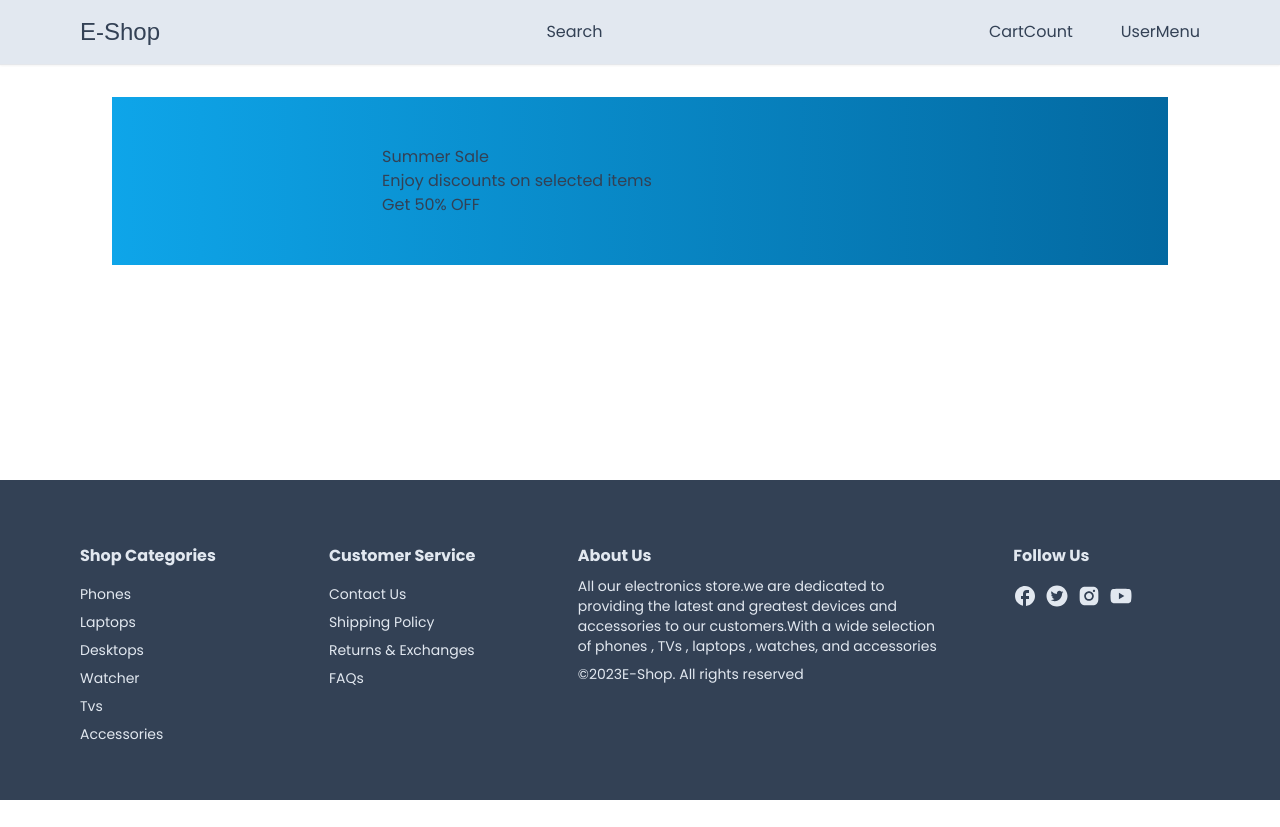
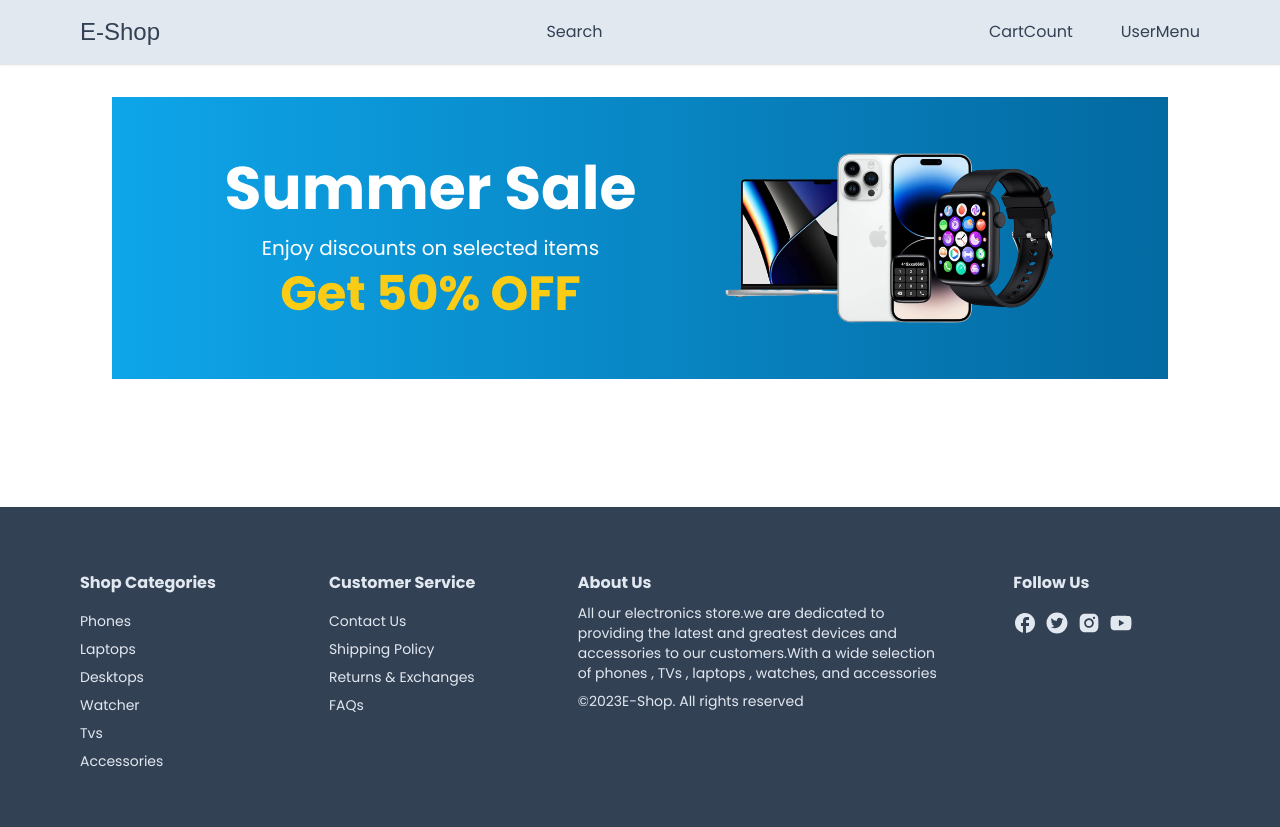
Before and after one commit to Nethanel22/E-Commerce-App, a Next.js app: page / in a window 1280 px wide. Before the commit the page ends 800 px from the top, so only its background shows below. Built offline with nearby package versions, Linux system fonts and the light colour scheme; a web font is replaced by a local one.

Commit message:
HomeBanner completd

```diff
--- a/app/components/HomeBanner.tsx
+++ b/app/components/HomeBanner.tsx
@@ -1,13 +1,23 @@
+import bimage from "../../images/banner-image.png"
+import Image from "next/image";
 const HomeBanner = () => {
     return (
         <div className="relative bg-gradient-to-r from-sky-500 to-sky-700 mb-8 ">
             <div className="mx-auto px-8 py-12 flex flex-col gap-2 md:flex-row items-center justify-evenly">
-                <div>
-                    <h1>Summer Sale</h1>
-                    <p>Enjoy discounts on selected items </p>
-                    <p>Get 50% OFF</p>
+                <div className="mb-8 md:mb-0 text-center ">
+                    <h1 className="text-4xl md:text-6xl font-bold text-white mb-4">Summer Sale</h1>
+                    <p className="text-lg md:text-xl text-white mb-2">Enjoy discounts on selected items </p>
+                    <p className="text-2xl md:text-5xl text-yellow-400 font-bold">Get 50% OFF</p>
                 </div>
-                <div></div>
+                <div className="w-1/3 relative aspect-video">
+                    <Image
+                    src={bimage}
+                    fill
+                    alt="Banner-image"
+                    className="object-contain"
+
+                    />
+                </div>
             </div>
         </div>
      );
```
Also changed, not shown: images/banner-image.png (added).
